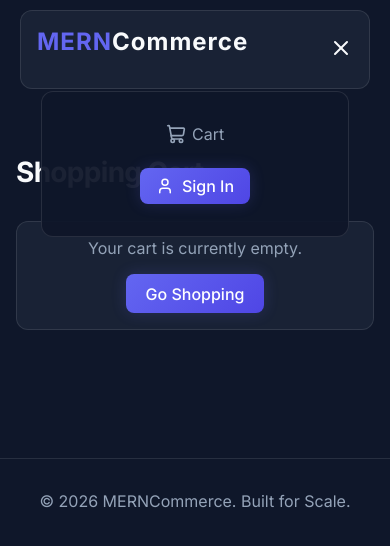
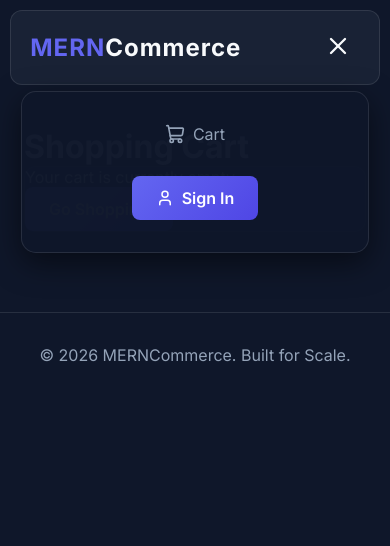
Before and after one commit to abelshebela/mern-ecommerce, a React (Vite) app in the folder frontend/: page /cart in a window 390 px wide. Both pictures are taken after a click on the button "Toggle Navigation". Shown: the top 546 px of the page. Built offline with nearby package versions, Linux system fonts and the light colour scheme.

Commit message:
UI: Finalized responsive architecture - removed inline styles and implemented robust media queries

```diff
--- a/frontend/src/components/Navbar.jsx
+++ b/frontend/src/components/Navbar.jsx
@@ -29,41 +29,33 @@ const Navbar = () => {
   const closeMenu = () => setMenuOpen(false);
 
   return (
-    <nav className="glass" style={{
-      position: 'sticky', top: '10px', zIndex: 100, margin: '10px 20px', padding: '1rem 2rem', display: 'flex', justifyContent: 'space-between', alignItems: 'center'
-    }}>
-      <Link to="/" onClick={closeMenu}>
+    <nav className="glass navbar-main">
+      <Link to="/" onClick={closeMenu} className="nav-logo">
         <h2 style={{ color: 'var(--primary)', letterSpacing: '1px' }}>MERN<span style={{color: 'var(--text-main)'}}>Commerce</span></h2>
       </Link>
 
-      <button className="mobile-toggle" onClick={toggleMenu}>
-        {menuOpen ? <X size={24} /> : <Menu size={24} />}
+      <button className="mobile-toggle" onClick={toggleMenu} aria-label="Toggle Navigation">
+        {menuOpen ? <X size={28} /> : <Menu size={28} />}
       </button>
 
-      <div className={`nav-links ${menuOpen ? 'open' : ''}`} style={{
-        display: 'flex',
-        gap: '1.5rem',
-        alignItems: 'center'
-      }}>
-        <Link to="/cart" onClick={closeMenu} style={{ display: 'flex', alignItems: 'center', gap: '0.4rem', color: 'var(--text-muted)', position: 'relative' }}>
-          <ShoppingCart size={20} /> Cart
+      <div className={`nav-links ${menuOpen ? 'open' : ''}`}>
+        <Link to="/cart" onClick={closeMenu} className="nav-link cart-link">
+          <ShoppingCart size={20} /> <span className="link-text">Cart</span>
           {cartItems.length > 0 && (
-            <span style={{
-              position: 'absolute', top: '-8px', right: '-8px', background: 'var(--primary)', color: 'white', borderRadius: '50%', padding: '2px 6px', fontSize: '0.7rem'
-            }}>
+            <span className="cart-badge">
               {cartItems.reduce((a, c) => a + c.qty, 0)}
             </span>
           )}
         </Link>
         {userInfo ? (
-          <div style={{ display: 'flex', alignItems: 'center', gap: '1rem' }} className="user-nav">
-            <span style={{ color: 'var(--text-main)', fontWeight: '500' }}>{userInfo.name.split(' ')[0]}</span>
-            <button onClick={() => { logoutHandler(); closeMenu(); }} className="btn btn-ghost" style={{ padding: '0.4rem', display: 'flex', alignItems: 'center', gap: '0.4rem' }}>
+          <div className="user-nav">
+            <span className="user-name">{userInfo.name.split(' ')[0]}</span>
+            <button onClick={() => { logoutHandler(); closeMenu(); }} className="btn btn-ghost logout-btn">
               <LogOut size={16} /> Logout
             </button>
           </div>
         ) : (
-          <Link to="/login" onClick={closeMenu} className="btn btn-primary" style={{ padding: '0.5rem 1rem' }}>
+          <Link to="/login" onClick={closeMenu} className="btn btn-primary login-btn">
             <User size={18} /> Sign In
           </Link>
         )}
--- a/frontend/src/index.css
+++ b/frontend/src/index.css
@@ -27,6 +27,7 @@ body {
   display: flex;
   flex-direction: column;
   -webkit-font-smoothing: antialiased;
+  overflow-x: hidden;
 }
 
 a {
@@ -34,7 +35,7 @@ a {
   color: inherit;
 }
 
-/* Glassmorphism Classes */
+/* Glassmorphism */
 .glass {
   background: var(--bg-card);
   backdrop-filter: blur(12px);
@@ -43,34 +44,225 @@ a {
   border-radius: 12px;
 }
 
-/* Base Layout utility */
 .container {
   max-width: 1200px;
   margin: 0 auto;
-  padding: 0 1rem;
+  padding: 0 1.5rem;
 }
 
 .main-content {
   flex: 1;
-  padding: 3rem 0;
+  padding: 2rem 0;
 }
 
-/* Typography Utilities */
-h1, h2, h3 {
-  font-weight: 700;
-  letter-spacing: -0.025em;
+/* Navbar */
+.navbar-main {
+  position: sticky;
+  top: 10px;
+  z-index: 1000;
+  margin: 10px 20px;
+  padding: 1rem 2rem;
+  display: flex;
+  justify-content: space-between;
+  align-items: center;
+}
+
+.nav-links {
+  display: flex;
+  gap: 2rem;
+  align-items: center;
+}
+
+.nav-link {
+  display: flex;
+  align-items: center;
+  gap: 0.5rem;
+  color: var(--text-muted);
+  transition: color 0.2s;
+}
+
+.nav-link:hover {
+  color: var(--text-main);
+}
+
+.mobile-toggle {
+  display: none;
+  background: transparent;
+  border: none;
+  color: var(--text-main);
+  cursor: pointer;
+  padding: 0.5rem;
+}
+
+@media (max-width: 850px) {
+  .navbar-main {
+    margin: 10px;
+    padding: 0.8rem 1.2rem;
+  }
+
+  .mobile-toggle {
+    display: block;
+  }
+
+  .nav-links {
+    position: fixed;
+    top: 80px;
+    left: 10px;
+    right: 10px;
+    flex-direction: column;
+    background: rgba(15, 23, 42, 0.98);
+    backdrop-filter: blur(20px);
+    padding: 2rem;
+    border-radius: 15px;
+    border: 1px solid var(--border);
+    transform: translateY(-150%);
+    opacity: 0;
+    pointer-events: none;
+    transition: transform 0.4s cubic-bezier(0.4, 0, 0.2, 1), opacity 0.3s;
+    box-shadow: 0 10px 30px rgba(0,0,0,0.5);
+  }
+
+  .nav-links.open {
+    transform: translateY(0);
+    opacity: 1;
+    pointer-events: auto;
+  }
+
+  .user-nav {
+    flex-direction: column;
+    width: 100%;
+    gap: 1rem;
+    align-items: center;
+  }
+}
+
+/* Product Detail Grid */
+.product-details-grid {
+  display: grid;
+  grid-template-columns: 1fr 1fr;
+  gap: 4rem;
+  align-items: start;
+  margin-top: 2rem;
+}
+
+.product-image-section img {
+  width: 100%;
+  border-radius: 15px;
+}
+
+@media (max-width: 900px) {
+  .product-details-grid {
+    grid-template-columns: 1fr;
+    gap: 2rem;
+  }
+
+  .product-details-container {
+    padding-bottom: 6rem;
+  }
+}
+
+/* Sticky CTA */
+.mobile-cta {
+  display: none;
+}
+
+@media (max-width: 768px) {
+  .mobile-cta {
+    display: block;
+    position: fixed;
+    bottom: 0;
+    left: 0;
+    right: 0;
+    background: rgba(15, 23, 42, 0.95);
+    backdrop-filter: blur(10px);
+    padding: 1rem;
+    border-top: 1px solid var(--border);
+    z-index: 999;
+  }
+
+  .main-content {
+      padding-bottom: 5rem;
+  }
+}
+
+/* Cart Layout */
+.cart-layout {
+  display: grid;
+  grid-template-columns: 2fr 1fr;
+  gap: 2rem;
+  margin-top: 2rem;
+}
+
+.cart-item {
+  display: flex;
+  align-items: center;
+  gap: 1.5rem;
+  padding: 1rem;
   margin-bottom: 1rem;
 }
 
-/* Reusable Buttons */
+.cart-item-img {
+  width: 100px;
+  height: 100px;
+  object-fit: cover;
+  border-radius: 10px;
+}
+
+@media (max-width: 1024px) {
+  .cart-layout {
+    grid-template-columns: 1fr;
+  }
+}
+
+@media (max-width: 640px) {
+  .cart-item {
+    flex-direction: column;
+    text-align: center;
+  }
+
+  .cart-item-img {
+    width: 100%;
+    height: 180px;
+  }
+
+  .cart-item-actions {
+    width: 100%;
+    justify-content: space-between;
+    display: flex;
+    align-items: center;
+  }
+}
+
+/* Product Grid (Home) */
+.grid-cols-4 {
+  display: grid;
+  grid-template-columns: repeat(auto-fill, minmax(250px, 1fr));
+  gap: 2rem;
+}
+
+@media (max-width: 1024px) {
+  .grid-cols-4 {
+    grid-template-columns: repeat(auto-fill, minmax(200px, 1fr));
+    gap: 1.5rem;
+  }
+}
+
+@media (max-width: 640px) {
+  .grid-cols-4 {
+    grid-template-columns: repeat(auto-fill, minmax(140px, 1fr));
+    gap: 1rem;
+  }
+}
+
+/* General Buttons & Inputs */
 .btn {
   display: inline-flex;
   align-items: center;
   justify-content: center;
   padding: 0.75rem 1.5rem;
   border-radius: 8px;
-  font-weight: 500;
-  transition: all 0.2s ease-in-out;
+  font-weight: 600;
+  transition: all 0.2s ease;
   cursor: pointer;
   border: none;
   gap: 0.5rem;
@@ -79,203 +271,24 @@ h1, h2, h3 {
 .btn-primary {
   background: linear-gradient(135deg, var(--primary), var(--primary-hover));
   color: white;
-  box-shadow: var(--shadow-glow);
-}
-
-.btn-primary:hover {
-  transform: translateY(-2px);
-  box-shadow: 0 0 20px rgba(99, 102, 241, 0.4);
 }
 
 .btn-ghost {
-  background: transparent;
+  background: rgba(255,255,255,0.05);
   color: var(--text-main);
   border: 1px solid var(--border);
 }
 
-.btn-ghost:hover {
-  background: rgba(255,255,255,0.05);
-}
-
-/* Inputs */
 .form-input {
   width: 100%;
-  padding: 0.75rem 1rem;
+  padding: 0.8rem 1rem;
   background: rgba(15, 23, 42, 0.6);
   border: 1px solid var(--border);
   border-radius: 8px;
   color: var(--text-main);
   outline: none;
-  transition: border 0.2s;
 }
 
 .form-input:focus {
   border-color: var(--primary);
-  box-shadow: 0 0 0 2px rgba(99, 102, 241, 0.2);
 }
-
-/* Product Grid */
-.grid-cols-4 {
-  display: grid;
-  grid-template-columns: repeat(auto-fill, minmax(250px, 1fr));
-  gap: 2rem;
-}
-
-/* --- Responsive Media Queries --- */
-
-/* Tablet & Mobile Grid Adjustments */
-@media (max-width: 1024px) {
-  .grid-cols-4 {
-    grid-template-columns: repeat(auto-fill, minmax(200px, 1fr));
-    gap: 1.5rem;
-  }
-}
-
-@media (max-width: 768px) {
-  .main-content {
-    padding: 1.5rem 0;
-  }
-
-  h1 { font-size: 1.75rem; }
-  h2 { font-size: 1.5rem; }
-
-  .btn {
-    padding: 0.6rem 1.2rem;
-  }
-
-  /* Cart Stacking Utility */
-  .responsive-table {
-    display: block;
-    overflow-x: auto;
-  }
-}
-
-@media (max-width: 640px) {
-  .grid-cols-4 {
-    grid-template-columns: repeat(auto-fill, minmax(140px, 1fr));
-    gap: 1rem;
-  }
-
-  .container {
-    padding: 0 0.75rem;
-  }
-
-  .glass {
-    padding: 1rem !important;
-  }
-
-  /* Hide elements on tiny screens */
-  .hide-on-mobile {
-    display: none !important;
-  }
-}
-
-/* --- Mobile Navbar (Hamburger) --- */
-.mobile-toggle {
-  display: none;
-}
-
-@media (max-width: 768px) {
-  .mobile-toggle {
-    display: block !important;
-    background: transparent;
-    border: none;
-    color: var(--text-main);
-  }
-
-  .nav-links {
-    position: fixed;
-    top: 80px;
-    left: 20px;
-    right: 20px;
-    flex-direction: column !important;
-    background: rgba(15, 23, 42, 0.95) !important;
-    backdrop-filter: blur(20px);
-    padding: 2rem;
-    border-radius: 12px;
-    border: 1px solid var(--border);
-    transform: translateY(-150%);
-    opacity: 0;
-    pointer-events: none;
-    transition: all 0.3s cubic-bezier(0.4, 0, 0.2, 1);
-    z-index: 99;
-  }
-
-  .nav-links.open {
-    transform: translateY(0);
-    opacity: 1;
-    pointer-events: auto;
-  }
-}
-
-/* --- Responsive Cart & Layouts --- */
-.cart-layout {
-  display: grid;
-  grid-template-columns: 2fr 1fr;
-  gap: 2rem;
-}
-
-@media (max-width: 900px) {
-  .cart-layout {
-    grid-template-columns: 1fr !important;
-  }
-}
-
-@media (max-width: 640px) {
-  .cart-item {
-    flex-direction: column !important;
-    text-align: center;
-  }
-
-  .cart-item-img {
-    width: 100% !important;
-    height: 150px !important;
-  }
-
-  .cart-item-actions {
-    width: 100%;
-    justify-content: space-between;
-  }
-}
-
-/* --- Product Detail Responsive --- */
-.product-details-grid {
-  display: grid;
-  grid-template-columns: 1fr 1fr;
-  gap: 4rem;
-}
-
-@media (max-width: 768px) {
-  .product-details-grid {
-    grid-template-columns: 1fr !important;
-    gap: 2rem !important;
-  }
-
-  .mobile-cta {
-    display: block !important;
-    position: fixed !important;
-    bottom: 0;
-    left: 0;
-    right: 0;
-    background: rgba(15, 23, 42, 0.95);
-    backdrop-filter: blur(10px);
-    padding: 1rem;
-    border-top: 1px solid var(--border);
-    z-index: 1000;
-  }
-
-  /* Increase main content padding to account for sticky bar */
-  .main-content {
-    padding-bottom: 6rem !important;
-  }
-}
-
-/* Animations */
-@keyframes fadeIn {
-  from { opacity: 0; transform: translateY(10px); }
-  to { opacity: 1; transform: translateY(0); }
-}
-
-.fade-in {
-  animation: fadeIn 0.4s ease-out forwards;
-}
--- a/frontend/src/pages/Cart.jsx
+++ b/frontend/src/pages/Cart.jsx
@@ -23,27 +23,26 @@ const Cart = () => {
     };
 
     return (
-        <div className="container" style={{ padding: '2rem 1rem' }}>
-            <h1 style={{ marginBottom: '2rem' }}>Shopping Cart</h1>
+        <div className="container cart-container">
+            <h1 className="cart-title">Shopping Cart</h1>
             {cartItems.length === 0 ? (
-                <div className="glass" style={{ padding: '2rem', textAlign: 'center' }}>
-                    <p style={{ color: 'var(--text-muted)', marginBottom: '1rem' }}>Your cart is currently empty.</p>
+                <div className="glass empty-cart">
+                    <p>Your cart is currently empty.</p>
                     <Link to="/" className="btn btn-primary">Go Shopping</Link>
                 </div>
             ) : (
                 <div className="cart-layout">
-                    <div style={{ display: 'flex', flexDirection: 'column', gap: '1rem' }}>
+                    <div className="cart-items-list">
                         {cartItems.map((item) => (
-                            <div key={item._id} className="glass cart-item" style={{ padding: '1rem', display: 'flex', alignItems: 'center', gap: '1rem' }}>
-                                <img src={item.image} alt={item.name} className="cart-item-img" style={{ width: '80px', height: '80px', objectFit: 'cover', borderRadius: '8px' }} />
-                                <div style={{ flex: 1 }}>
-                                    <Link to={`/product/${item._id}`} style={{ fontWeight: '600' }}>{item.name}</Link>
-                                    <div style={{ color: 'var(--text-muted)', fontSize: '0.9rem' }}>${item.price}</div>
+                            <div key={item._id} className="glass cart-item">
+                                <img src={item.image} alt={item.name} className="cart-item-img" />
+                                <div className="cart-item-info">
+                                    <Link to={`/product/${item._id}`} className="item-name">{item.name}</Link>
+                                    <div className="item-price">${item.price}</div>
                                 </div>
-                                <div className="cart-item-actions" style={{ display: 'flex', alignItems: 'center', gap: '1rem' }}>
+                                <div className="cart-item-actions">
                                     <select
-                                        className="form-input"
-                                        style={{ width: 'auto' }}
+                                        className="form-input qty-select"
                                         value={item.qty}
                                         onChange={(e) => addToCartHandler(item, Number(e.target.value))}
                                     >
@@ -51,19 +50,19 @@ const Cart = () => {
                                             <option key={x + 1} value={x + 1}>{x + 1}</option>
                                         ))}
                                     </select>
-                                    <button className="btn btn-ghost" style={{ padding: '0.5rem', color: 'var(--danger)' }} onClick={() => removeFromCartHandler(item._id)}>
+                                    <button className="btn btn-ghost remove-btn" onClick={() => removeFromCartHandler(item._id)}>
                                         <Trash2 size={18} />
                                     </button>
                                 </div>
                             </div>
                         ))}
                     </div>
-                    <div className="glass cart-summary" style={{ padding: '1.5rem', height: 'fit-content' }}>
-                        <h2 style={{ fontSize: '1.2rem', marginBottom: '1.5rem' }}>Subtotal ({cartItems.reduce((acc, item) => acc + item.qty, 0)}) items</h2>
-                        <div style={{ fontSize: '1.5rem', fontWeight: 'bold', marginBottom: '1.5rem', color: 'var(--primary)' }}>
+                    <div className="glass cart-summary">
+                        <h2 className="summary-title">Subtotal ({cartItems.reduce((acc, item) => acc + item.qty, 0)}) items</h2>
+                        <div className="summary-total">
                             ${cartItems.reduce((acc, item) => acc + item.qty * item.price, 0).toFixed(2)}
                         </div>
-                        <button className="btn btn-primary" style={{ width: '100%' }} onClick={checkoutHandler}>
+                        <button className="btn btn-primary checkout-btn" onClick={checkoutHandler}>
                             Proceed To Checkout
                         </button>
                     </div>
```
Also changed, not shown: frontend/src/pages/ProductDetails.jsx (+18 -19 lines).
